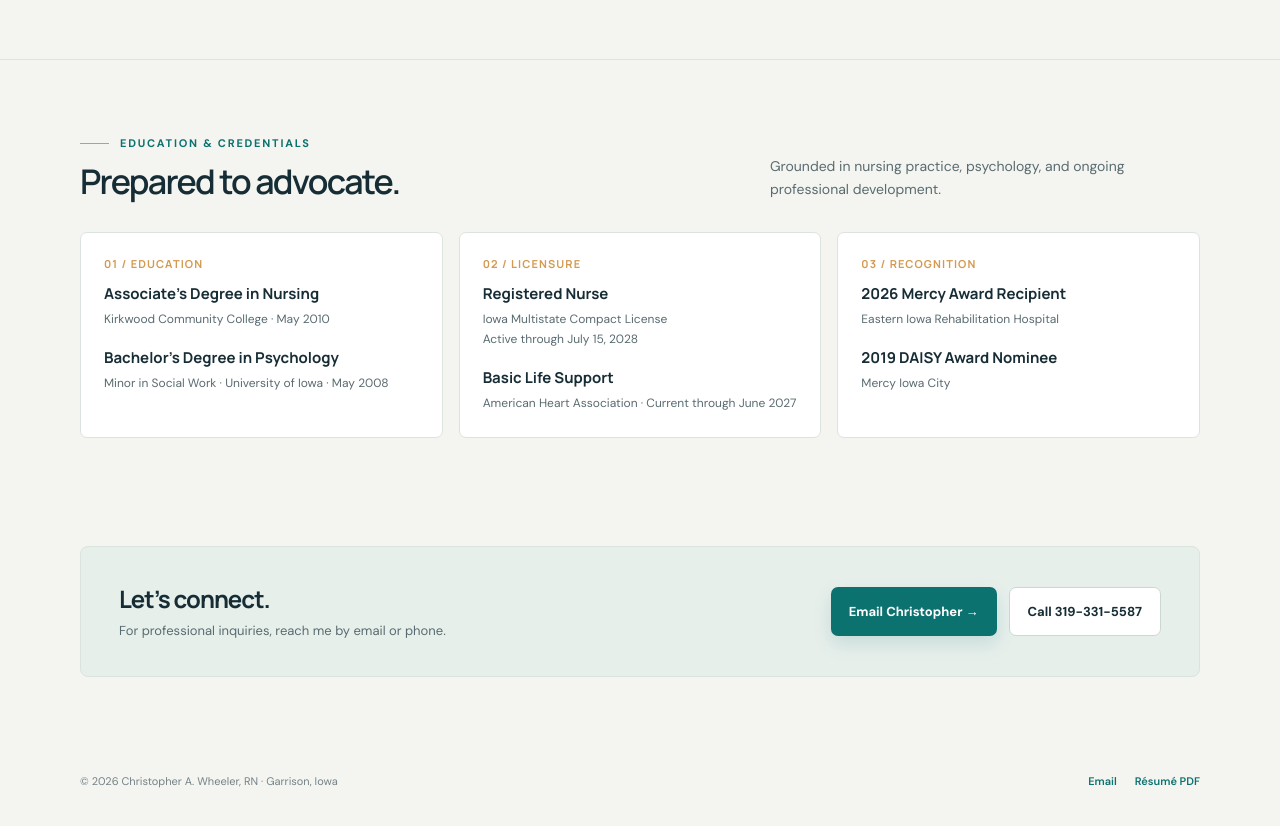
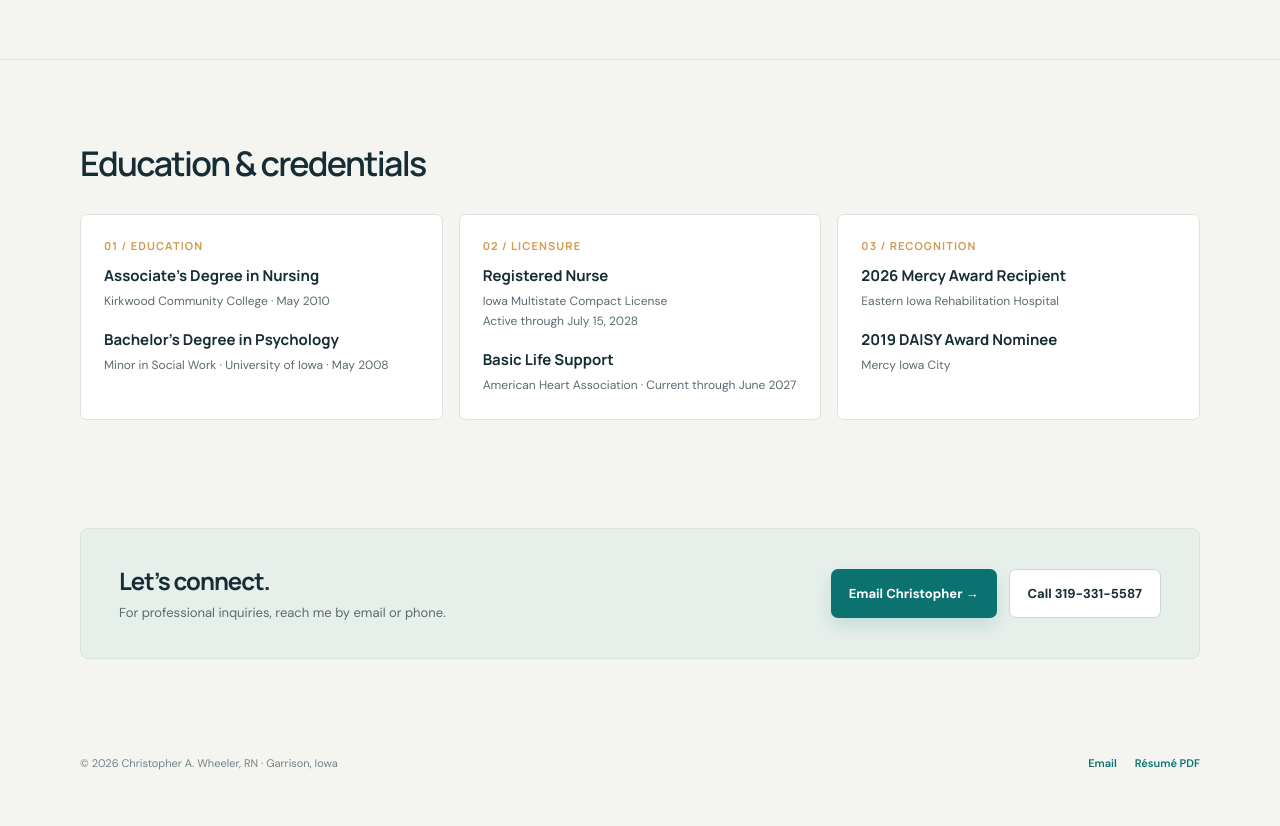
Before and after one commit to nursewizzle/christopherawheeler.net, a plain HTML site: page index.html in a window 1280 px wide. Shown: the part 2380-3206 px from the top of the page. Drawn offline with Linux system fonts and the light colour scheme.

Commit message:
Remove credentials tagline
Updated the 'Education & credentials' section to improve formatting and clarity.

```diff
--- a/index.html
+++ b/index.html
@@ -33,7 +33,7 @@
       <article class="job"><div class="job-meta"><b>Staff Nurse / Psychiatric Access Nurse</b><span>Jul 2014 — Aug 2015</span><span>Cedar Rapids, Iowa</span></div><div class="job-body"><h3>Mercy Medical Center</h3><div class="org">Psychiatric nursing</div><ul><li>Provided psychiatric nursing care, crisis intervention, patient assessments, and interdisciplinary care coordination.</li></ul></div></article>
       <article class="job"><div class="job-meta"><b>Staff Nurse</b><span>Jan 2011 — Jul 2014</span><span>Cedar Rapids, Iowa</span></div><div class="job-body"><h3>UnityPoint Health — St. Luke’s Hospital</h3><div class="org">Inpatient psychiatric nursing</div><ul><li>Delivered inpatient psychiatric nursing care, including patient assessments, medication administration, crisis intervention, and collaboration with interdisciplinary treatment teams.</li></ul></div></article>
     </div></div></section>
-    <section class="section" id="credentials"><div class="wrap"><div class="section-head"><div><div class="eyebrow">Education & credentials</div><h2>Prepared to advocate.</h2></div><p>Grounded in nursing practice, psychology, and ongoing professional development.</p></div><div class="bottom-grid"><article class="small-card"><div class="number">01 / EDUCATION</div><h3>Associate’s Degree in Nursing</h3><p>Kirkwood Community College · May 2010</p><h3 style="margin-top:17px">Bachelor’s Degree in Psychology</h3><p>Minor in Social Work · University of Iowa · May 2008</p></article><article class="small-card"><div class="number">02 / LICENSURE</div><h3>Registered Nurse</h3><p>Iowa Multistate Compact License<br>Active through July 15, 2028</p><h3 style="margin-top:17px">Basic Life Support</h3><p>American Heart Association · Current through June 2027</p></article><article class="small-card"><div class="number">03 / RECOGNITION</div><h3>2026 Mercy Award Recipient</h3><p>Eastern Iowa Rehabilitation Hospital</p><h3 style="margin-top:17px">2019 DAISY Award Nominee</h3><p>Mercy Iowa City</p></article></div></div></section>
+    <section class="section" id="credentials"><div class="wrap"><div class="section-head"><div><h2>Education & credentials</h2></div></div><div class="bottom-grid"><article class="small-card"><div class="number">01 / EDUCATION</div><h3>Associate’s Degree in Nursing</h3><p>Kirkwood Community College · May 2010</p><h3 style="margin-top:17px">Bachelor’s Degree in Psychology</h3><p>Minor in Social Work · University of Iowa · May 2008</p></article><article class="small-card"><div class="number">02 / LICENSURE</div><h3>Registered Nurse</h3><p>Iowa Multistate Compact License<br>Active through July 15, 2028</p><h3 style="margin-top:17px">Basic Life Support</h3><p>American Heart Association · Current through June 2027</p></article><article class="small-card"><div class="number">03 / RECOGNITION</div><h3>2026 Mercy Award Recipient</h3><p>Eastern Iowa Rehabilitation Hospital</p><h3 style="margin-top:17px">2019 DAISY Award Nominee</h3><p>Mercy Iowa City</p></article></div></div></section>
     <section class="wrap" style="padding:34px 0 65px"><div class="cta"><div><h2>Let’s connect.</h2><p>For professional inquiries, reach me by email or phone.</p></div><div class="actions"><a class="btn primary" href="mailto:resume@christopherawheeler.net">Email Christopher →</a><a class="btn secondary" href="tel:+13193315587">Call 319-331-5587</a></div></div></section>
   </main>
   <footer class="wrap footer"><div>© 2026 Christopher A. Wheeler, RN · Garrison, Iowa</div><div class="footer-right"><a href="mailto:resume@christopherawheeler.net">Email</a><a href="/assets/Christopher_Wheeler_Resume(1).pdf" download>Résumé PDF</a></div></footer>
```
